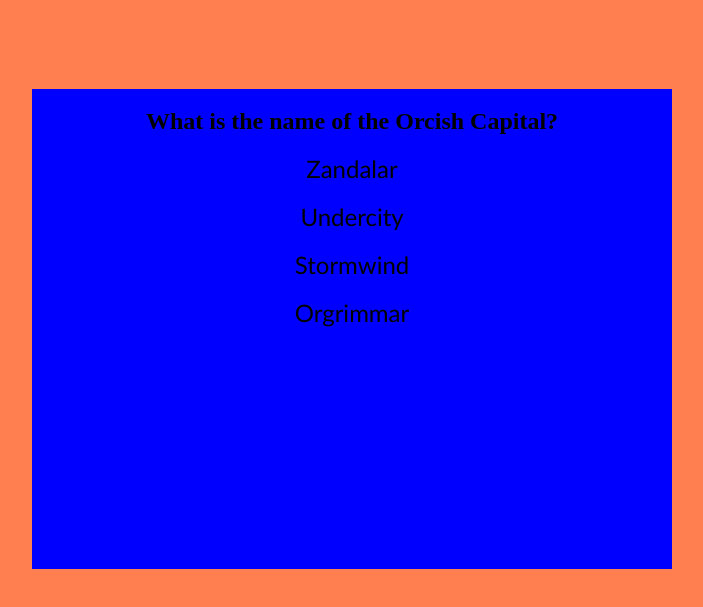
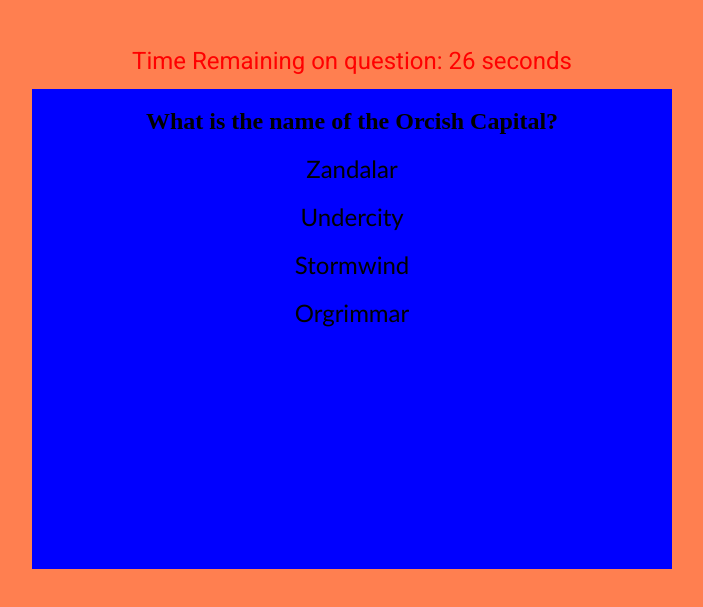
Before and after one commit to malvarius/triviagame, a plain HTML site: page index.html in a window 1280 px wide. Shown: the part 151-758 px from the top of the page, without its empty margins (288-991 px from the left). Drawn offline with nearby package versions, Linux system fonts and the light colour scheme.

Commit message:
timer fully funciontal and quiz logic as well, need to add answers right vs wrong counter

```diff
--- a/assets/game.js
+++ b/assets/game.js
@@ -1,5 +1,7 @@
+// i is game question counter
+let i = 0;
+
 // creating questions answer pairs
-
 const questions = [{
     question: "What is the name of the Orcish Capital?",
     correct: 'Orgrimmar',
@@ -43,31 +45,46 @@ const questions = [{
 ]
 // Timer Function
 let timeStart = 30;
+// reset timer function
+const resetTime = function(){
+    timeStart = 30;
+}
 let timer = function () {
+    // Display time countdown to screen
+    $('#timer').text("Time Remaining on question: "+timeStart+" seconds");
+    if (timeStart>0){
     timeStart--;
-    // Display time countdown to screen
-
+    }else if (timeStart===0){
+        resetTime();
+        i++
+        questDisp(i);
+    }
 
 }
 window.setInterval(timer, 1000);
 
 // displays question to screen
-let i = 0;
-let questDisp = function () {
-    $("#question").text(questions[i].question)
-    $(".answer1").text(questions[i].answers.a)
-    $(".answer2").text(questions[i].answers.b)
-    $(".answer3").text(questions[i].answers.c)
-    $(".answer4").text(questions[i].answers.d)
+let questDisp = function (j) {
+    $("#question").text(questions[j].question)
+    $(".answer1").text(questions[j].answers.a)
+    $(".answer2").text(questions[j].answers.b)
+    $(".answer3").text(questions[j].answers.c)
+    $(".answer4").text(questions[j].answers.d)
 }
 
 
-questDisp();
+questDisp(i);
 // on click, checks if answer you clicked is correct or not
 $('.answers').on('click', function () {
-    if ($(this).text() === questions[0].correct) {
+    if ($(this).text() === questions[i].correct) {
         alert('correct!');
-    } else if ($(this).text() !== questions[0].correct) {
+        resetTime();
+        i++
+        questDisp(i);
+    } else if ($(this).text() !== questions[i].correct) {
         alert('Wrong!');
+        resetTime();
+        i++
+        questDisp(i);
     }
 })
--- a/assets/style.css
+++ b/assets/style.css
@@ -10,6 +10,19 @@ body{
     width:70%;
     left:15%;
     text-align: center;
+}
+#timeRem{
+    position: absolute;
+    width: 100%;
+    left: 0%;
+    top: 25%;
+    text-align: center;
+}
+#timer{
+    text-align: center;
+    color: red;
+    font-family: 'Roboto', sans-serif;
+    font-size: 24px;
 }
 .title1{
     font-family: Arial, Helvetica, sans-serif;
--- a/index.html
+++ b/index.html
@@ -8,6 +8,7 @@
     <title>Quizzicle</title>
     <script src="https://code.jquery.com/jquery-3.4.1.js"
         integrity="sha256-WpOohJOqMqqyKL9FccASB9O0KwACQJpFTUBLTYOVvVU=" crossorigin="anonymous"></script>
+        <link href="https://fonts.googleapis.com/css?family=Roboto&display=swap" rel="stylesheet">
     <link rel="stylesheet" href="./assets/reset.css">
     <link rel="stylesheet" href="./assets/style.css">
 </head>
```
